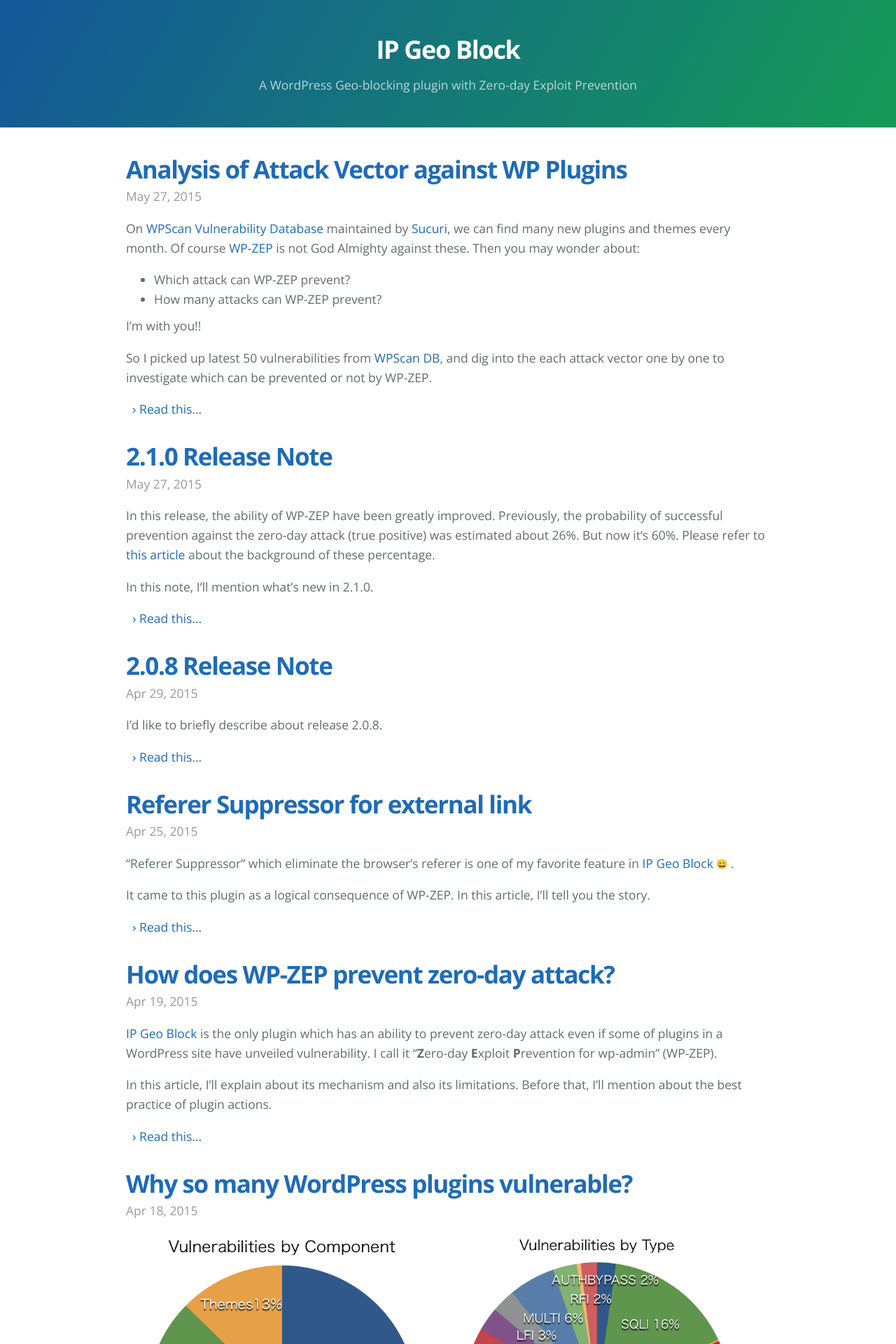
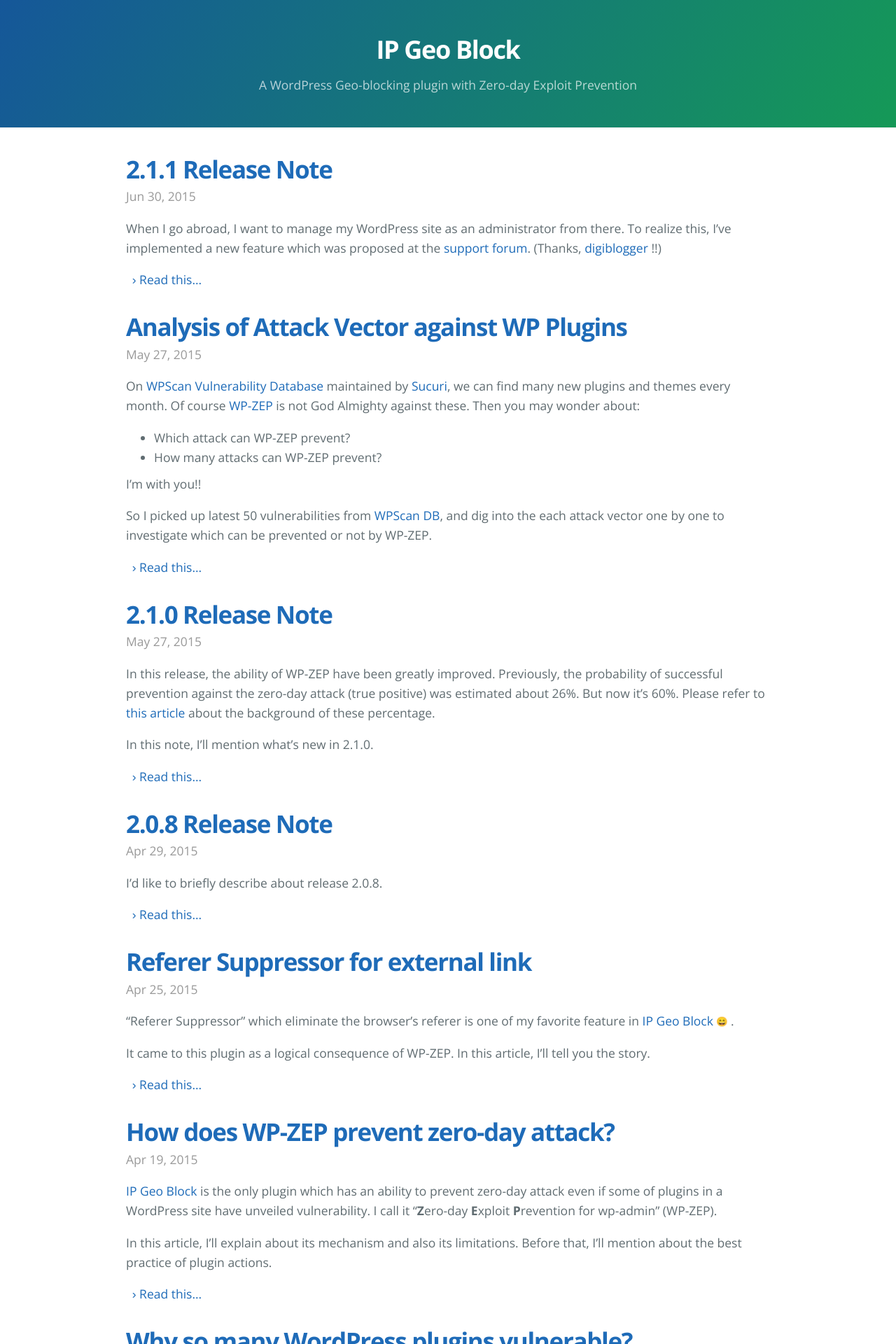
Before and after one commit to tokkonopapa/WordPress-IP-Geo-Block, a Jekyll site: the page built from index.html, in a window 1280 px wide. Shown: the top 1920 px of the page at 70% size. Built offline with Jekyll 4.4.1, drawn with Linux system fonts in a browser that asks for light colours; emoji names are drawn with the system emoji font; Markdown is read by kramdown in place of the engine named in the settings; some of the changed lines change nothing that is shown.

Commit message:
Update article.

```diff
--- a/_includes/footer-single.html
+++ b/_includes/footer-single.html
@@ -32,7 +32,7 @@
       <div class="col-xs-12 col-sm-3 sidebar-module">
         <a href="{{ "/" | prepend: site.baseurl }}" title="Blog Home">
           <!--<img class="img-responsive center-block" src="{{ "/img/wp-medal.png" | prepend: site.baseurl }}" alt="WordPress Logo" />-->
-          <img class="img-responsive center-block" src="https://cloud.githubusercontent.com/assets/828814/7332953/37465664-eb96-11e4-9aa0-15acf48a6cbd.png" alt="WordPress Logo" />
+          <img class="site-logo img-responsive center-block" src="https://cloud.githubusercontent.com/assets/828814/7332953/37465664-eb96-11e4-9aa0-15acf48a6cbd.png" alt="WordPress Logo" />
         </a>
       </div><!--sidebar-module-->
 
--- a/_drafts/release-2.1.1.md
+++ b/_posts/2015-06-30-release-2.1.1.md
@@ -1,19 +1,19 @@
 ---
 layout: post
 title:  "2.1.1 Release Note"
-date:   2015-07-01 00:00:00
+date:   2015-06-30 09:00:00
 categories: changelog
 published: true
 ---
 
 When I go abroad, I want to manage my WordPress site as an administrator from
 there. To realize this, I've implemented a new feature which was proposed at
-the [support forum][Asking-for-extending]. (Thanks, [digiblogger][digiblogger]
+the [support forum][Asking-extending]. (Thanks, [digiblogger][digiblogger]
 !!)
 
 <!--more-->
 
-### A new feature ###
+### A new feature for login ###
 
 A new choice `Block by country (register, lost password)` has been equipped at
 "**Login form**" on "**Settings**" tab. This feature allows you to "**login**"
@@ -38,12 +38,12 @@
 
 In this version :
 
-| Login form |  1st priority  |  2nd priority  | 3rd priofity   |
-|:-----------|:--------------:|:--------------:|:--------------:|
-| `BBC (窶ｦ)`  |     WP-ZEP     | authentication |  country code  |
-| `BBC`      |     WP-ZEP     |  country code  | authentication |
+|  Login form  |  1st priority  |  2nd priority  | 3rd priofity   |
+|:-------------|:--------------:|:--------------:|:--------------:|
+| `BBC (...)`  |     WP-ZEP     | authentication |  country code  |
+| `BBC`        |     WP-ZEP     |  country code  | authentication |
 
-The reason why the `BBC (窶ｦ)` has different priority from `BBC` is that I would
+The reason why the `BBC (...)` has different priority from `BBC` is that I would
 not like to change the priority of the previous version. So you have nothing to
 do if you would not use this feature.
 
@@ -66,10 +66,29 @@
 add_filter( 'ip-geo-block-login', 'my_whitelist' );
 {% endhighlight %}
 
-### An error page ###
+### A new feature for bbPress ###
+
+If you choose `Block by country` at "**Comment post**" on "**Settings**" tab,
+a user can't post data to create a new topic and reply (where the http response
+is "403 Forbidden" by default) unless he/she is logged in.
+
+With the combination of the previous feature, this can help to reduce spams.
+
+![bbPress forum]({{ "/img/2015-06/bbPress-forum.png" | prepend: site.baseurl }}
+ "bbPress forum")
+
+The drawback of this feature is that a convenient function of bbPress will be
+disabled. When you log out and log in again, bbPress takes you to the page
+where you were. Though this could be potentially block you, this plugin behaves
+same as BuddyPress at your log out.
+
+### A new feature for an error page ###
 
 For example, the `403.php` in the theme template directory or child theme
 directory is used (if it exists) when this plugin blocks specific requests.
+
+![403 page]({{ "/img/2015-06/403-page.png" | prepend: site.baseurl }}
+ "403 page")
 
 And also some new filter hooks are available to customize the http response
 status code and reason message :
@@ -122,10 +141,10 @@
 ![emoji](https://assets-cdn.github.com/images/icons/emoji/unicode/1f609.png)
 </span>
 
-[digiblogger]: https://wordpress.org/support/profile/digiblogger "WordPress 窶ｺ Support ﾂｻ digiblogger"
-[general-settings]: https://codex.wordpress.org/Settings_General_Screen "Settings General Screen ﾂｫ WordPress Codex"
-[BuddyPress]: https://wordpress.org/plugins/buddypress/ "WordPress 窶ｺ BuddyPress ﾂｫ WordPress Plugins"
-[bbPress]: https://wordpress.org/plugins/bbpress/ "WordPress 窶ｺ bbPress ﾂｫ WordPress Plugins"
-[IP-Geo-Block]: https://wordpress.org/plugins/ip-geo-block/ "WordPress 窶ｺ IP Geo Block ﾂｫ WordPress Plugins"
-[Asking-for-extending]: https://wordpress.org/support/topic/asking-for-extending "WordPress 窶ｺ Support ﾂｻ Asking for extending"
-[samples.php]: https://github.com/tokkonopapa/WordPress-IP-Geo-Block/blob/master/ip-geo-block/samples.php "WordPress-IP-Geo-Block/samples.php at master - tokkonopapa/WordPress-IP-Geo-Block - GitHub"
+[digiblogger]:      https://wordpress.org/support/profile/digiblogger "WordPress › Support » digiblogger"
+[general-settings]: https://codex.wordpress.org/Settings_General_Screen "Settings General Screen « WordPress Codex"
+[BuddyPress]:       https://wordpress.org/plugins/buddypress/ "WordPress › BuddyPress « WordPress Plugins"
+[bbPress]:          https://wordpress.org/plugins/bbpress/ "WordPress › bbPress « WordPress Plugins"
+[IP-Geo-Block]:     https://wordpress.org/plugins/ip-geo-block/ "WordPress › IP Geo Block « WordPress Plugins"
+[Asking-extending]: https://wordpress.org/support/topic/asking-for-extending "WordPress › Support » Asking for extending"
+[samples.php]:      https://github.com/tokkonopapa/WordPress-IP-Geo-Block/blob/master/ip-geo-block/samples.php "WordPress-IP-Geo-Block/samples.php at master - tokkonopapa/WordPress-IP-Geo-Block - GitHub"
--- a/css/blog.css
+++ b/css/blog.css
@@ -188,10 +188,15 @@
 img {
   height: auto;
   max-width: 100%;
+  box-shadow: 0px 1px 4px rgba(0, 0, 0, 0.2);
+}
+img.site-logo {
+  box-shadow: none;
 }
 span.emoji img {
   height: 16px;
   width: 16px;
+  box-shadow: none;
   display: inline-block;
   vertical-align: text-top;
   position: relative;
```
Also changed, not shown: img/2015-06/403-page.png (added), img/2015-06/bbPress-forum.png (added), img/2015-06/validation-settings.png.
